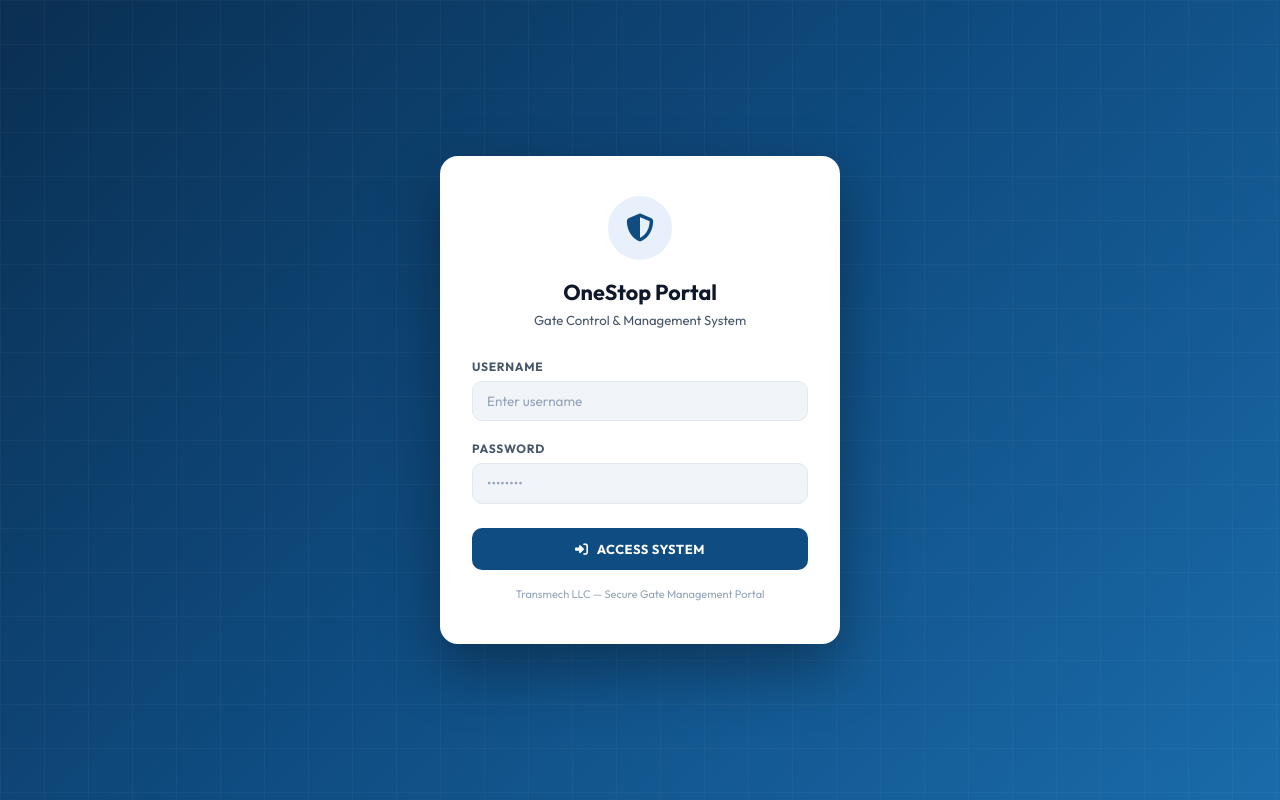
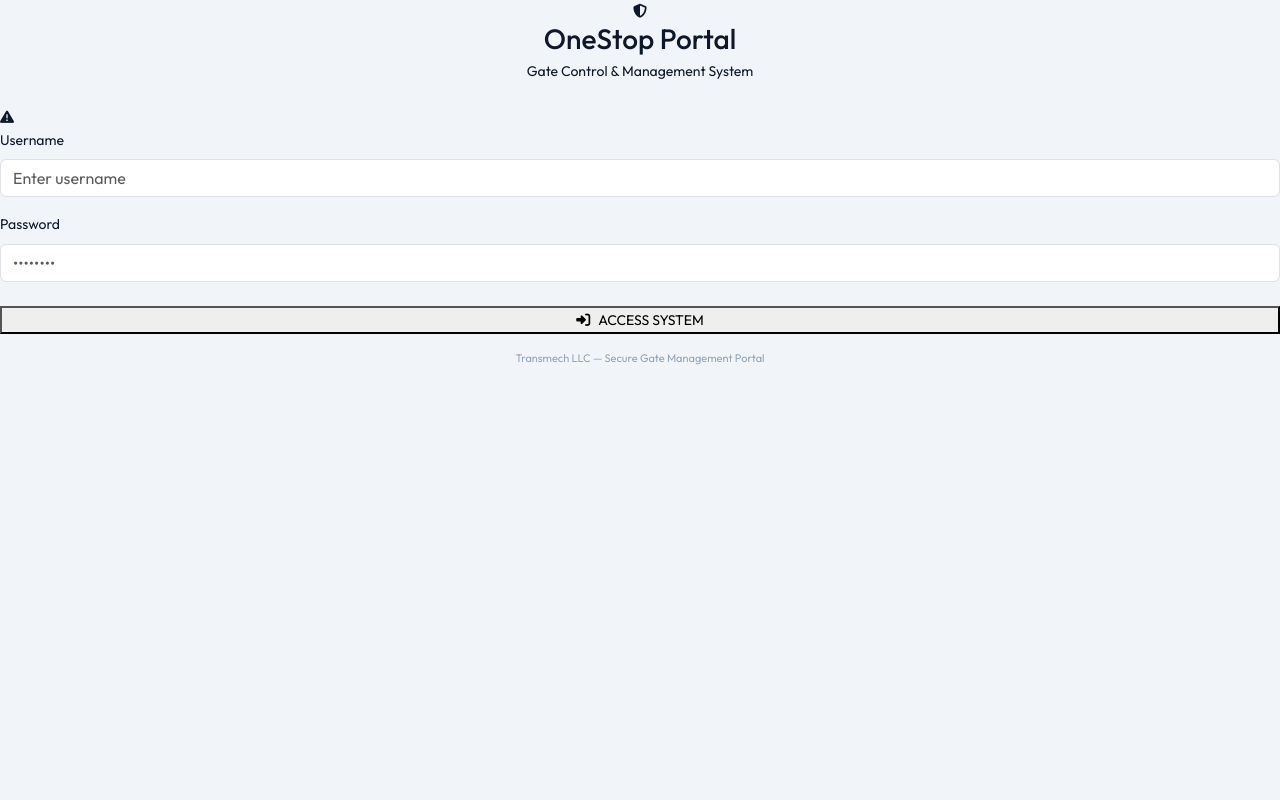
Before and after one commit to vasithvlv-web/Gatepass12.0, a plain HTML site: page index.html in a window 1280 px wide. Drawn offline with nearby package versions, Linux system fonts and the light colour scheme.

Commit message:
Update index.html

```diff
--- a/index.html
+++ b/index.html
@@ -45,42 +45,7 @@
     ::-webkit-scrollbar-track { background: transparent; }
     ::-webkit-scrollbar-thumb { background: var(--border); border-radius: 4px; }
 
-    /* ══ AUTH ══ */
-    #authContainer {
-      min-height: 100vh;
-      background: linear-gradient(135deg, #0a2f52 0%, #0f4c81 50%, #1a6baa 100%);
-      display: flex; align-items: center; justify-content: center;
-      position: relative; overflow: hidden;
-    }
-    #authContainer::before {
-      content: ''; position: absolute; inset: 0;
-      background-image: linear-gradient(rgba(255,255,255,0.03) 1px, transparent 1px), linear-gradient(90deg, rgba(255,255,255,0.03) 1px, transparent 1px);
-      background-size: 44px 44px;
-    }
-    .auth-card {
-      background: var(--surface); border-radius: 18px;
-      padding: 2.5rem 2rem; width: 100%; max-width: 400px; margin: 1rem;
-      box-shadow: 0 25px 60px rgba(0,0,0,0.35); position: relative; z-index: 1;
-    }
-    .auth-logo-ring { width: 64px; height: 64px; background: var(--brand-light); border-radius: 50%; display: flex; align-items: center; justify-content: center; margin: 0 auto 1.25rem; }
-    .auth-logo-ring i { color: var(--brand); font-size: 1.75rem; }
-    .auth-card h3 { font-weight: 700; color: var(--text); font-size: 1.35rem; }
-    .auth-card p { color: var(--text-2); font-size: 0.82rem; }
-    .form-label { font-size: 0.75rem; font-weight: 700; color: var(--text-2); text-transform: uppercase; letter-spacing: 0.06em; margin-bottom: 5px; }
-    .form-control, .form-select {
-      border: 1.5px solid var(--border); border-radius: var(--radius);
-      font-size: 13.5px; padding: 9px 14px; color: var(--text);
-      background: var(--bg); font-family: var(--body);
-      transition: border-color 0.18s, box-shadow 0.18s;
-    }
-    .form-control:focus, .form-select:focus { border-color: var(--brand); box-shadow: 0 0 0 3px rgba(15,76,129,0.12); background: #fff; outline: none; }
-    .form-control::placeholder { color: var(--text-3); }
-    .btn-brand { background: var(--brand); color: #fff; border: none; border-radius: var(--radius); font-weight: 700; font-size: 13px; padding: 11px 20px; font-family: var(--body); letter-spacing: 0.04em; transition: all 0.18s; cursor: pointer; }
-    .btn-brand:hover { background: var(--brand-mid); }
-    .btn-brand:disabled { opacity: 0.6; cursor: not-allowed; }
-    .auth-error { background: var(--danger-bg); border: 1px solid #fca5a5; border-radius: var(--radius); color: var(--danger); padding: 9px 14px; font-size: 12.5px; margin-bottom: 1rem; display: none; align-items: center; gap: 6px; }
-
-    /* ══ APP LAYOUT ══ */
+       /* ══ APP LAYOUT ══ */
     #appContainer { display: none; }
 
     /* ── SIDEBAR ── */
```
